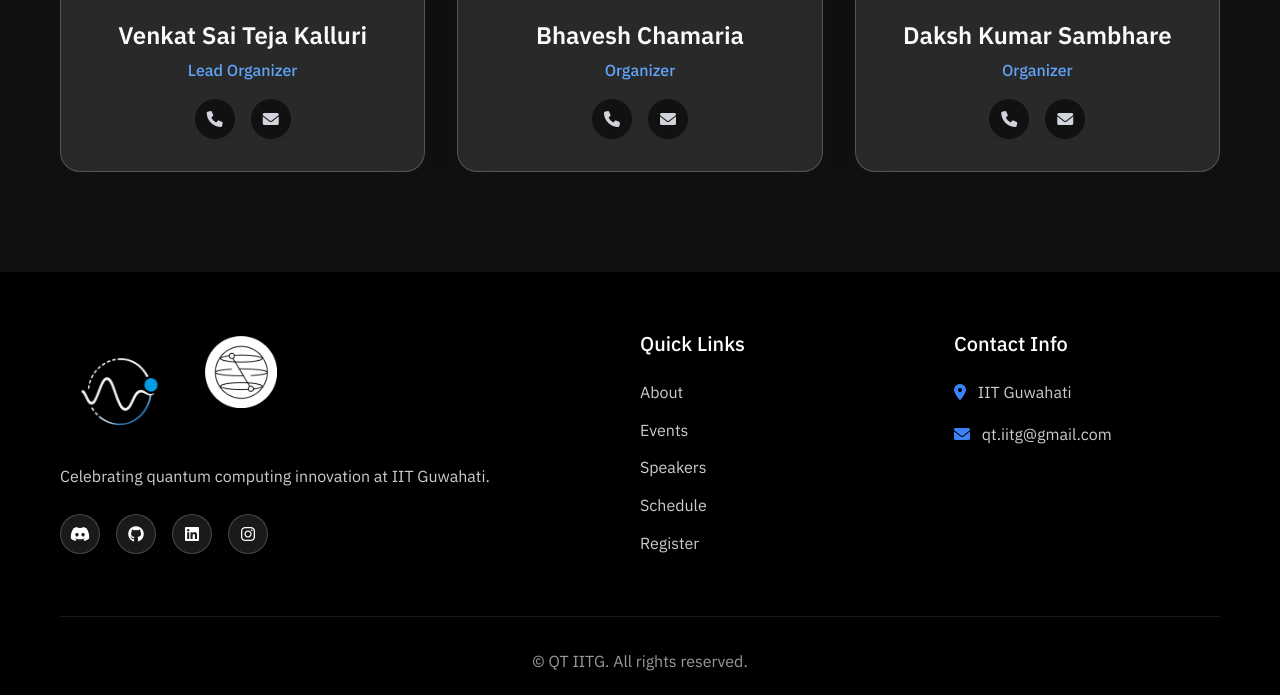
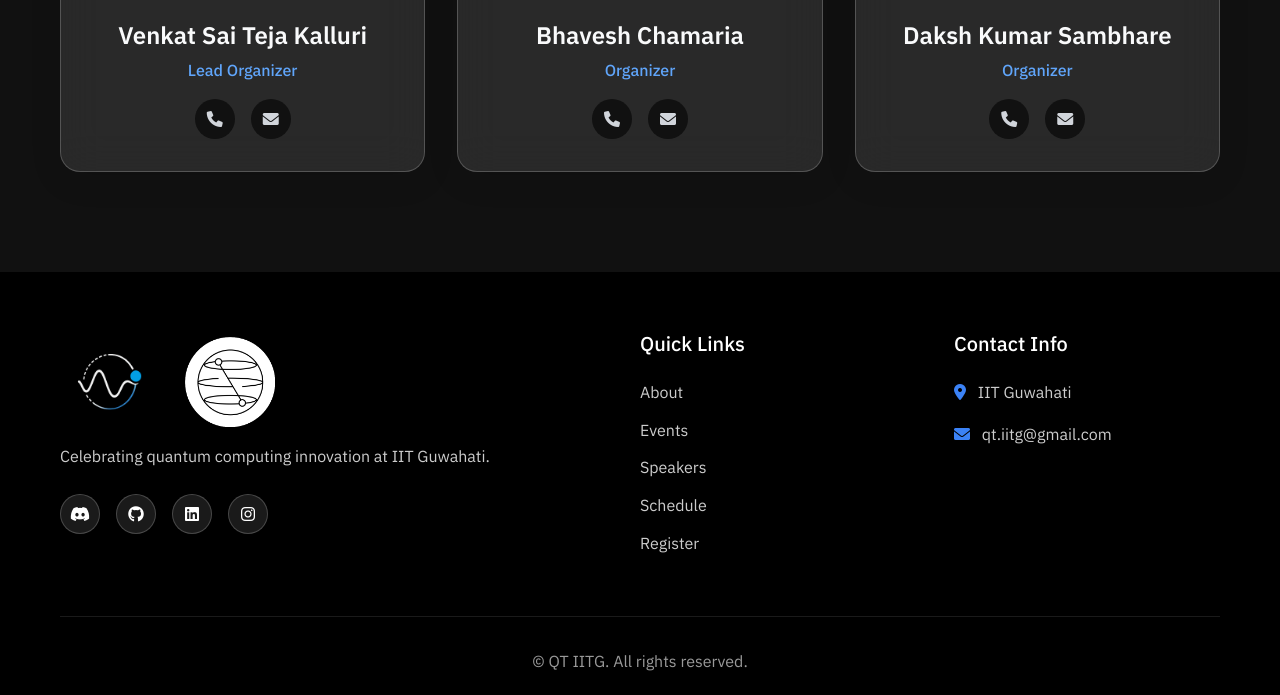
Before and after one commit to qt-iitg/qff25, a plain HTML site: page index.html in a window 1280 px wide. Shown: the part 4449-5144 px from the top of the page. Drawn offline with Linux system fonts and the light colour scheme; no server answers; files whose address does not match are found by name.

Commit message:
Update footer.css

```diff
--- a/footer.css
+++ b/footer.css
@@ -39,12 +39,12 @@
 }
 
 .qt-logo {
-  height: 120px;  /* keep Qiskit big */
+  height: 100px;  /* keep Qiskit big */
   width: auto;
 }
 
 .ibm-logo {
-  height: 80px;   /* IBM slightly smaller */
+  height: 100px;   /* IBM slightly smaller */
   width: auto;
   transform: scale(0.9);  /* shrink IBM logo to 90% */
   transform-origin: left center; /* keep it aligned neatly */
```
